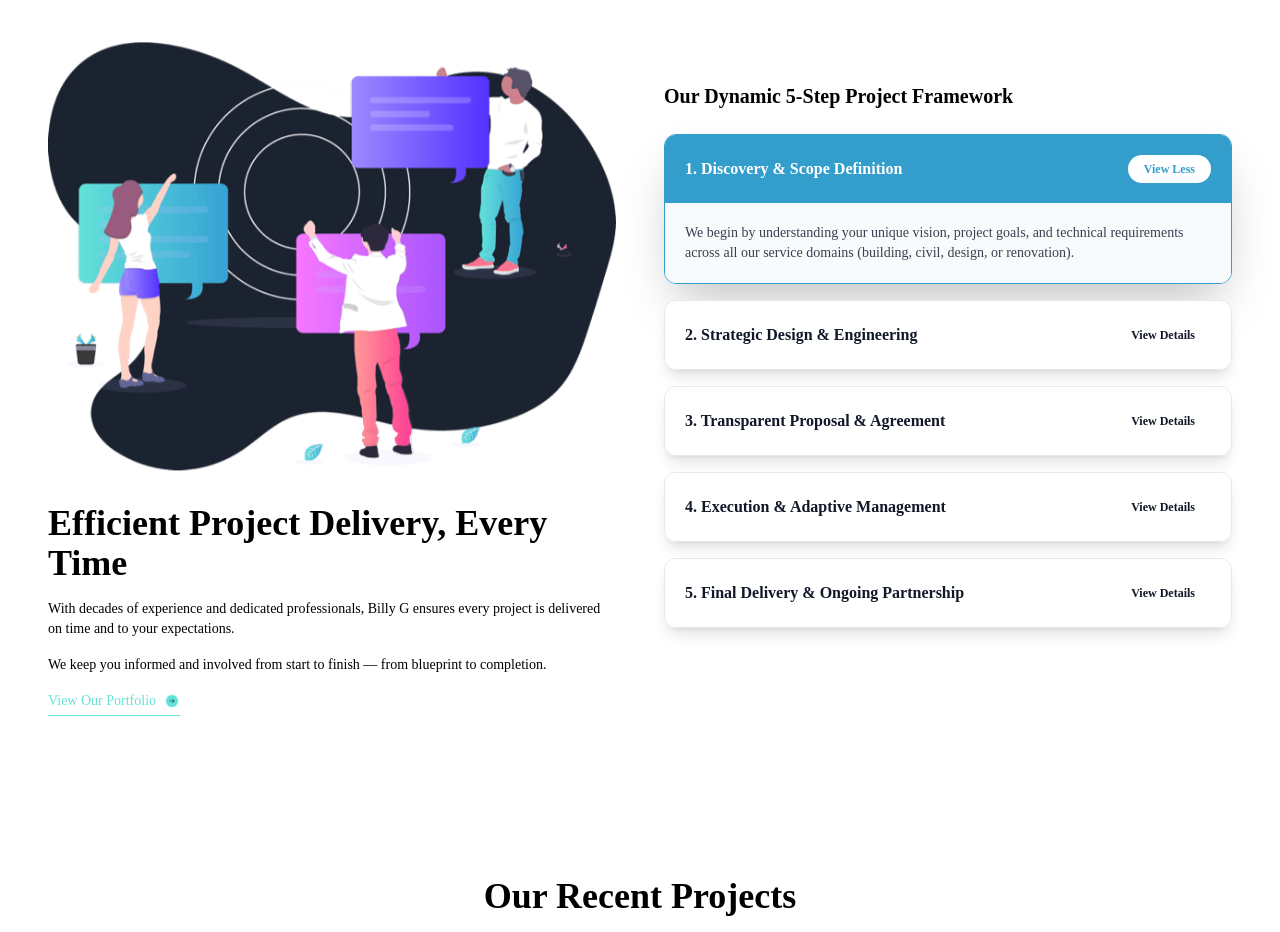
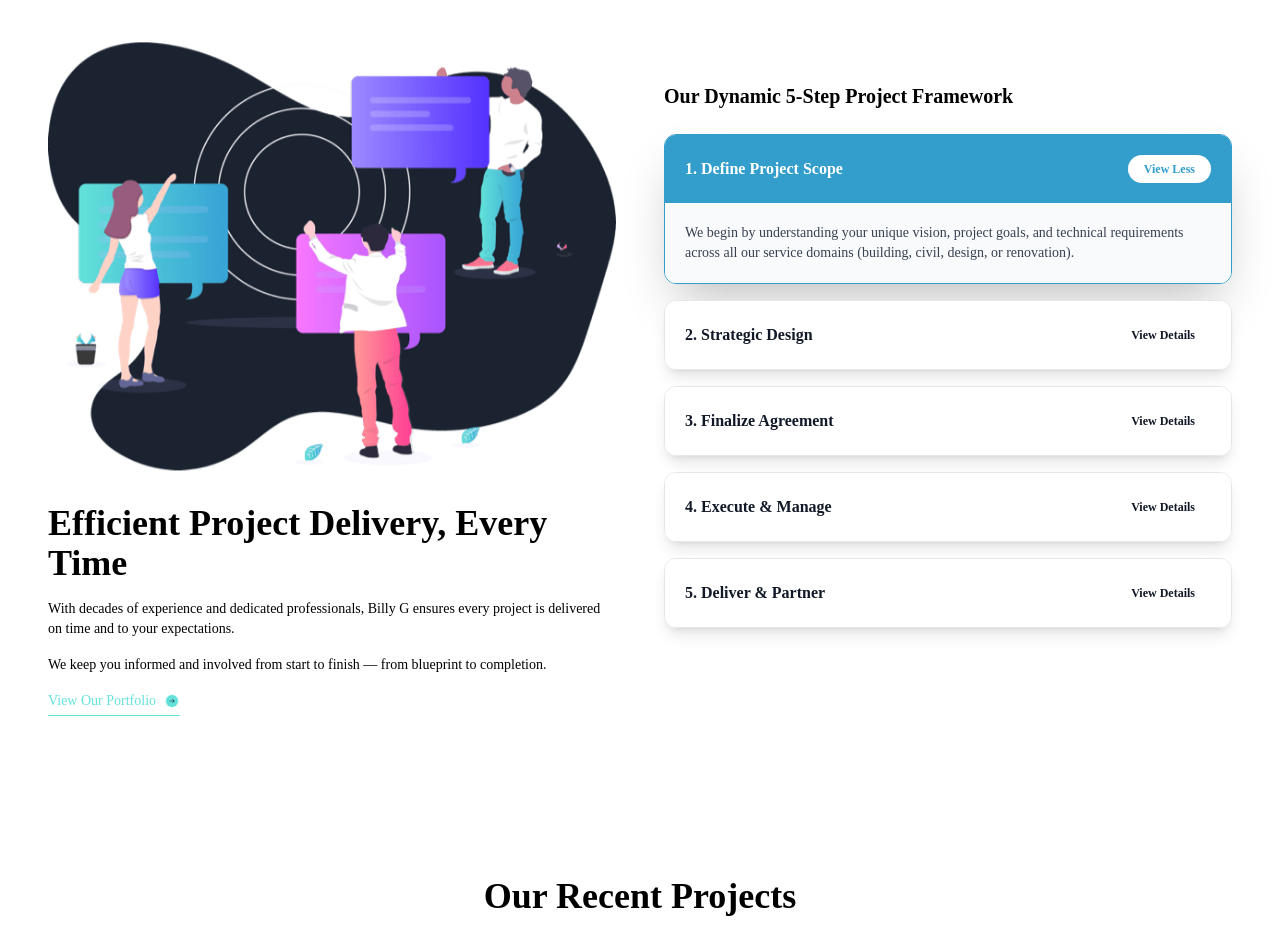
Before and after one commit to MulweliMX/BillyG-Construction, a React (Vite) app: page / in a window 1280 px wide. Shown: the part 1920-2852 px from the top of the page. Built offline with nearby package versions, Linux system fonts and the light colour scheme; a web font is replaced by a local one.

Commit message:
[dyad] Shortened the titles of the 5-step project process for better clarity and impact. - wrote 1 file(s)

```diff
--- a/src/data/content.ts
+++ b/src/data/content.ts
@@ -39,7 +39,7 @@ export const heroCarouselImages = [
   'https://res.cloudinary.com/dqsh3hnnt/image/upload/v1764956494/roadwork_q5bd3y.jpg',
   'https://res.cloudinary.com/dqsh3hnnt/image/upload/v1764956494/pexels-rezwan-1078884_qqjzub.jpg',
   'https://res.cloudinary.com/dqsh3hnnt/image/upload/v1764956495/renovation_dxvdey.jpg',
-  'https://res.cloudinary.com/dqsh3hnnt/image/upload/v1764956783/modernshowers_fk9qyg.jpg',
+  'https://res-cloudinary.com/dqsh3hnnt/image/upload/v1764956783/modernshowers_fk9qyg.jpg',
   'https://res.cloudinary.com/dqsh3hnnt/image/upload/v1764956785/modern_kitchen_z8wsuu.jpg',
 ];
 
@@ -52,23 +52,23 @@ export const heroSlogans = [
 
 export const workProcessSteps = [
   {
-    title: "1. Discovery & Scope Definition",
+    title: "1. Define Project Scope",
     description: "We begin by understanding your unique vision, project goals, and technical requirements across all our service domains (building, civil, design, or renovation).",
   },
   {
-    title: "2. Strategic Design & Engineering",
+    title: "2. Strategic Design",
     description: "Our expert team develops detailed blueprints, structural plans, and aesthetic designs, ensuring optimal resource allocation and compliance with all regulations.",
   },
   {
-    title: "3. Transparent Proposal & Agreement",
+    title: "3. Finalize Agreement",
     description: "A comprehensive, fixed-price proposal is presented. Upon acceptance, we finalize the contract and handle all necessary permits and logistics.",
   },
   {
-    title: "4. Execution & Adaptive Management",
+    title: "4. Execute & Manage",
     description: "We execute the project with precision, maintaining rigorous quality control. Our management style is adaptive, ensuring flexibility to handle dynamic site conditions.",
   },
   {
-    title: "5. Final Delivery & Ongoing Partnership",
+    title: "5. Deliver & Partner",
     description: "The project is delivered on time and to specification. We provide full documentation and establish an ongoing partnership for future maintenance or expansion needs.",
   },
 ];
```
